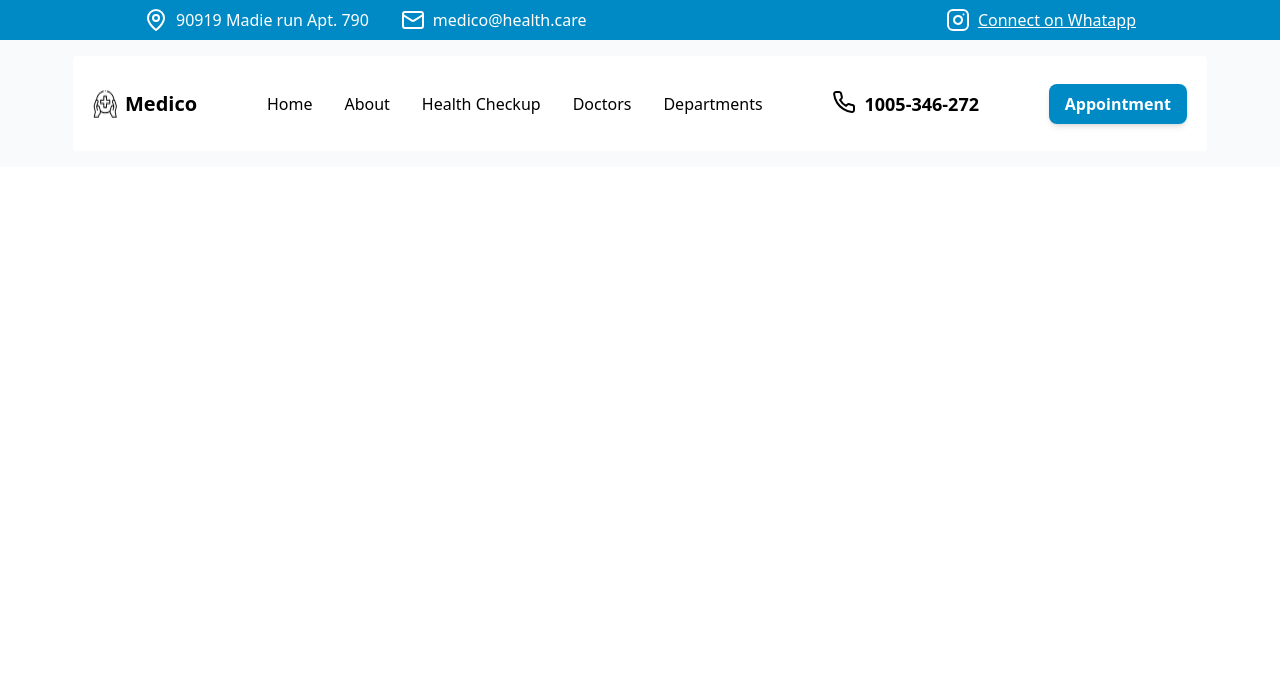
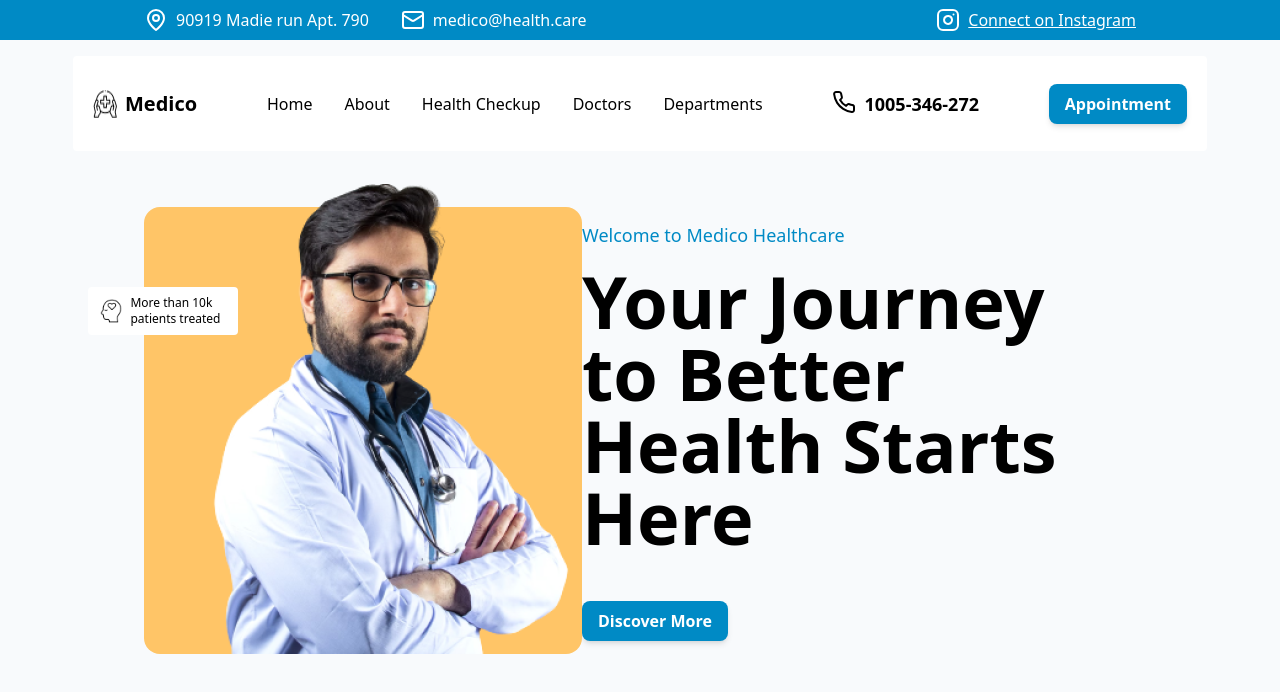
Before and after one commit to johnabhishektg/medico, a React (Vite) app: page / in a window 1280 px wide. Shown: the top 692 px of the page. Built offline with nearby package versions, Linux system fonts and the light colour scheme.

Commit message:
creating the hero section

```diff
--- a/src/App.tsx
+++ b/src/App.tsx
@@ -14,7 +14,7 @@ function App() {
         </div>
         <div className="flex space-x-2 gap-2 underline underline-offset-1">
           <Instagram />
-          Connect on Whatapp
+          Connect on Instagram
         </div>
       </section>
 
@@ -22,7 +22,7 @@ function App() {
       <section className="flex justify-center">
         <div className="flex items-center justify-between bg-white px-5 py-7 rounded m-4 w-[1134px] h-[95px]">
           <div className="flex gap-2">
-            <img className="object-fill" src="../public/logo.png" alt="logo" />
+            <img className="object-fill" src="../logo.png" alt="logo" />
             <h3 className="font-bold text-xl">Medico</h3>
           </div>
           <ul className="flex list-none gap-8 font-medium cursor">
@@ -41,6 +41,32 @@ function App() {
           <button className="btn-primary">Appointment</button>
         </div>
       </section>
+
+      {/* hero */}
+      <section className="px-36 py-10 flex items-center justify-between">
+        <div className="relative  bg-secondary w-[497px] h-[447px] rounded-2xl">
+          <div className="absolute flex gap-2 p-3 items-center top-20 -left-14 bg-white rounded w-[150px] h-12">
+            <img className="w-6 h-6" src="../header_icon.png" alt="" />
+            <p className="text-xs font-medium">
+              More than 10k patients treated
+            </p>
+          </div>
+          <img
+            className="absolute bottom-0 left-6"
+            src="../image 32.png"
+            alt=""
+          />
+        </div>
+        <div className="max-w-[554px]">
+          <p className="text-primary line text-lg font-medium">
+            Welcome to Medico Healthcare
+          </p>
+          <h3 className="text-7xl font-semibold mt-4">
+            Your Journey to Better Health Starts Here
+          </h3>
+          <button className="btn-primary mt-12">Discover More</button>
+        </div>
+      </section>
       {/* <h1 className="text-3xl">hello world</h1> */}
       {/* <h1 className="text-3xl font-medium">hello</h1> */}
     </div>
```
Also changed, not shown: public/header_icon.png (added).
